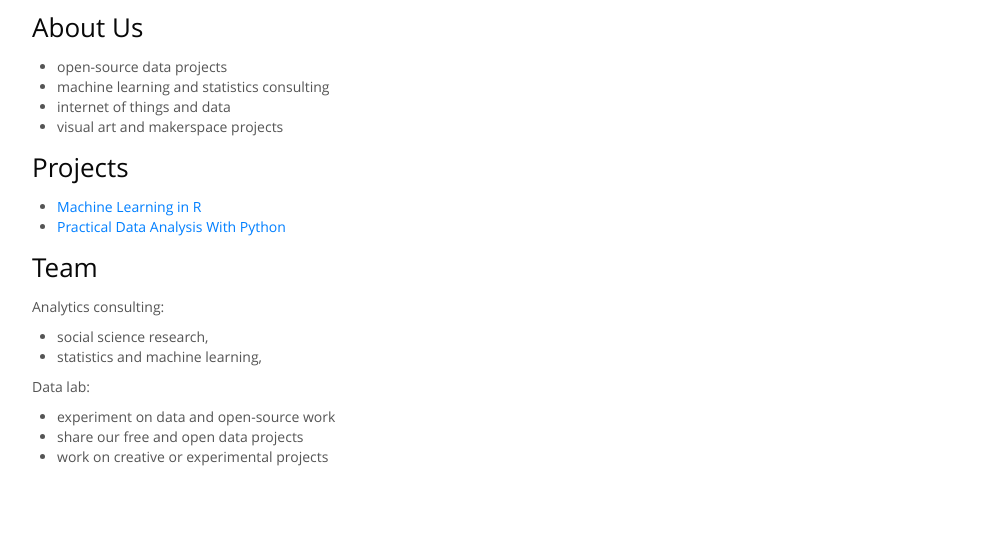
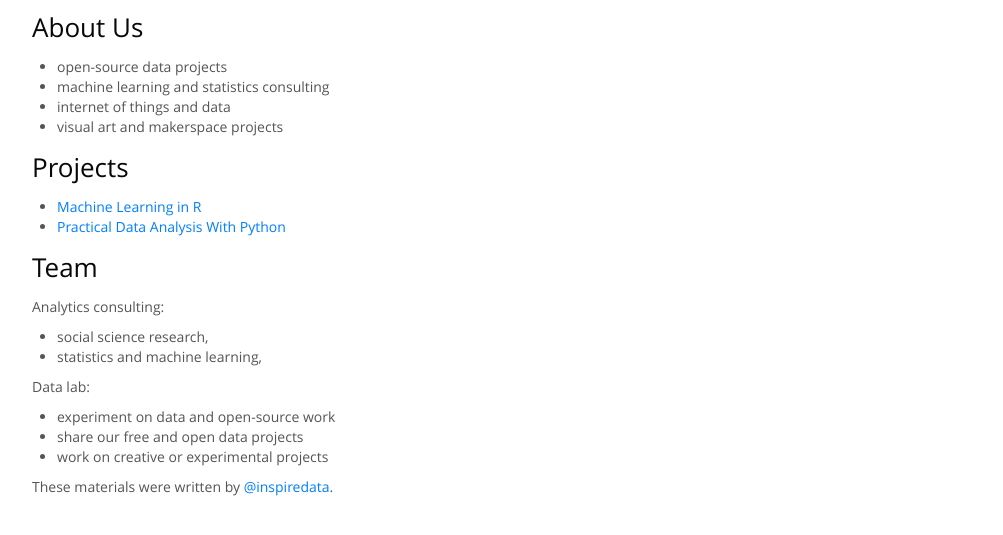
Before and after one commit to wavedatalab/wavedatalab.github.io, a plain HTML site: page index.html in a window 1280 px wide. Shown: the part 73-608 px from the top of the page, without its empty margins (138-1141 px from the left). Drawn offline with nearby package versions, Linux system fonts and the light colour scheme; some packages are replaced by stand-ins of ours.

Commit message:
Update index.html

```diff
--- a/index.html
+++ b/index.html
@@ -95,7 +95,7 @@ if (window.hljs && document.readyState && document.readyState === "complete") {
 <li>share our free and open data projects</li>
 <li>work on creative or experimental projects</li>
 </ul>
-
+<p>These materials were written by <a href="http://twitter.com/inspiredata">@inspiredata</a>.</p>
 </div>
 
 
```
